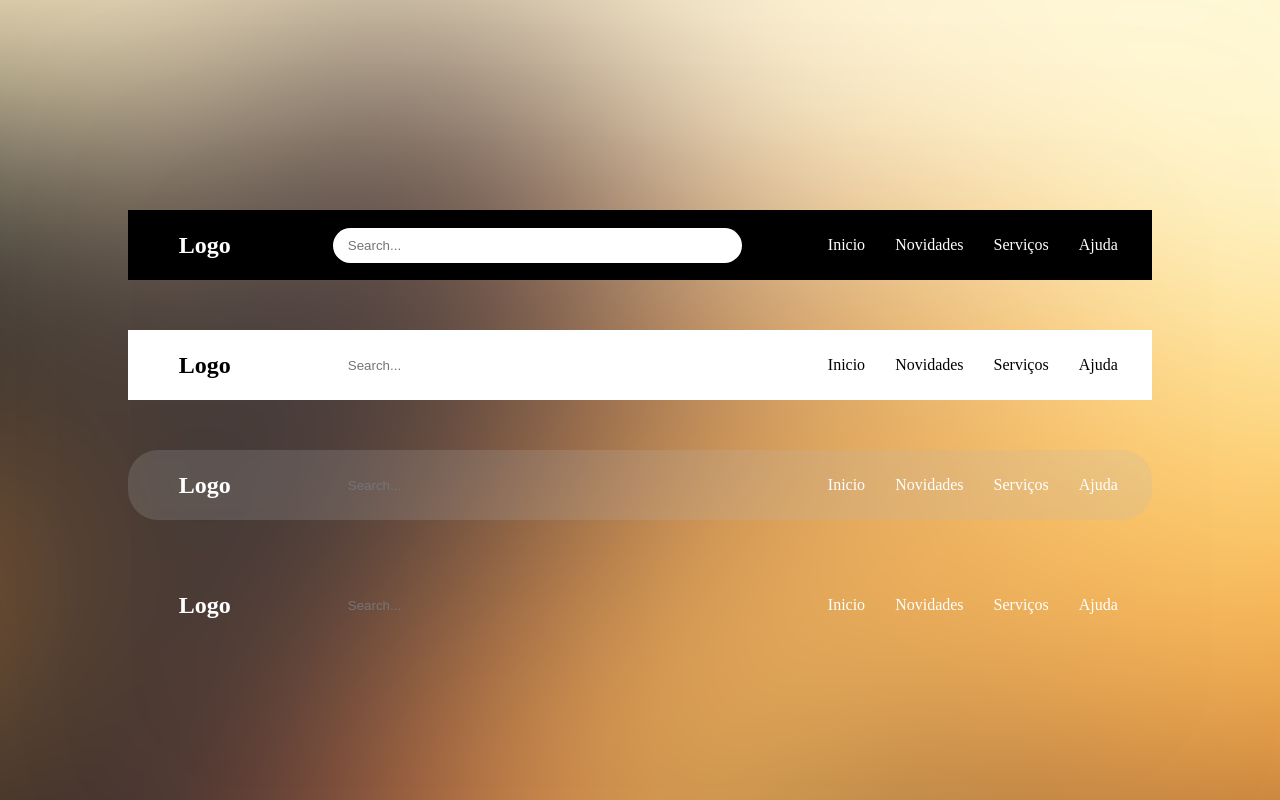
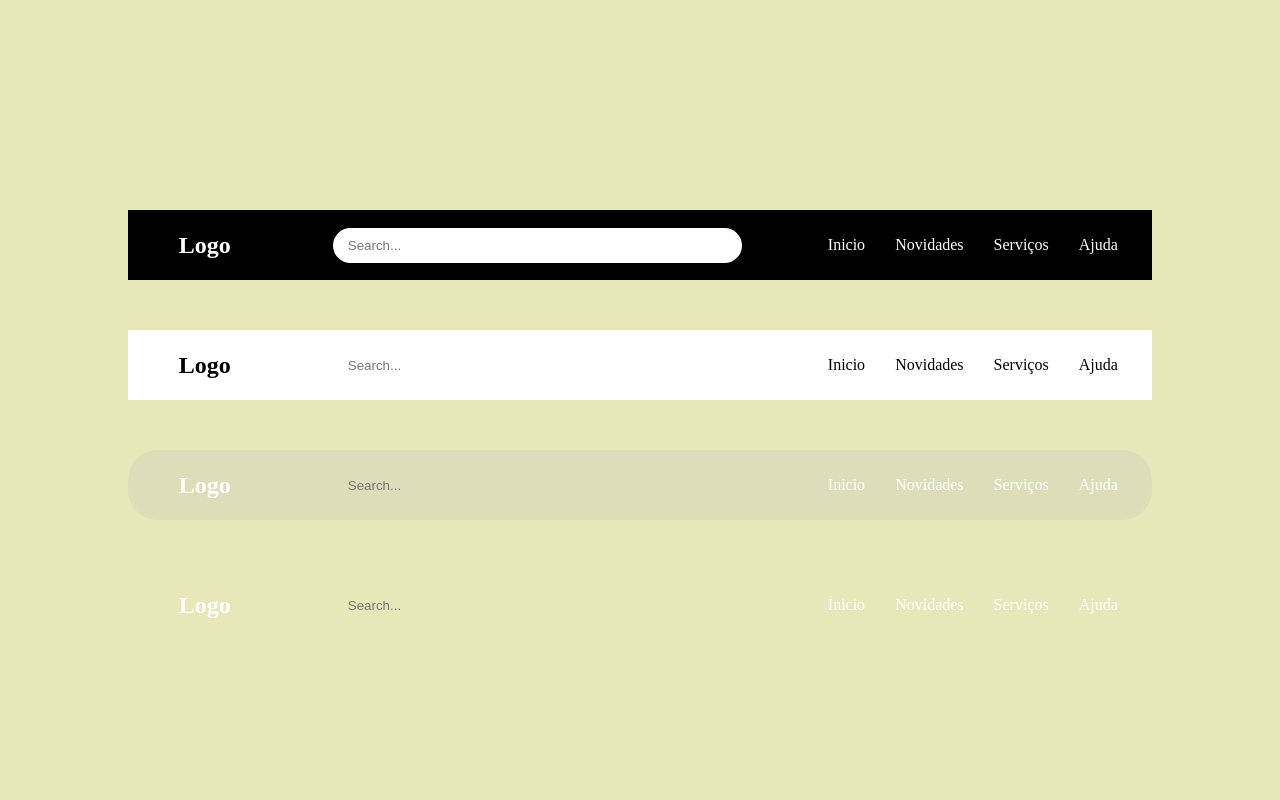
Before and after one commit to JuniorRosaV/Navbar-Estudo, a plain HTML site: page index.html in a window 1280 px wide. Drawn offline with Linux system fonts and the light colour scheme.

Commit message:
Add files via upload

```diff
--- a/css/style.css
+++ b/css/style.css
@@ -11,7 +11,7 @@ body{
     align-items: center;
     justify-content: center;
     flex-direction: column;
-    background: url('/bg.png') no-repeat center center/cover;
+    background: #e7e7b9;
 }
 nav{
     width: 80%;
```
